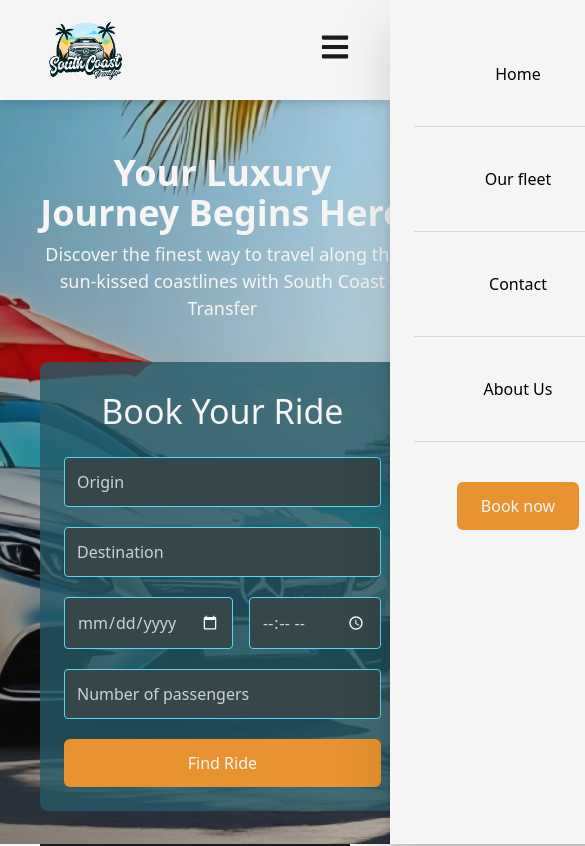
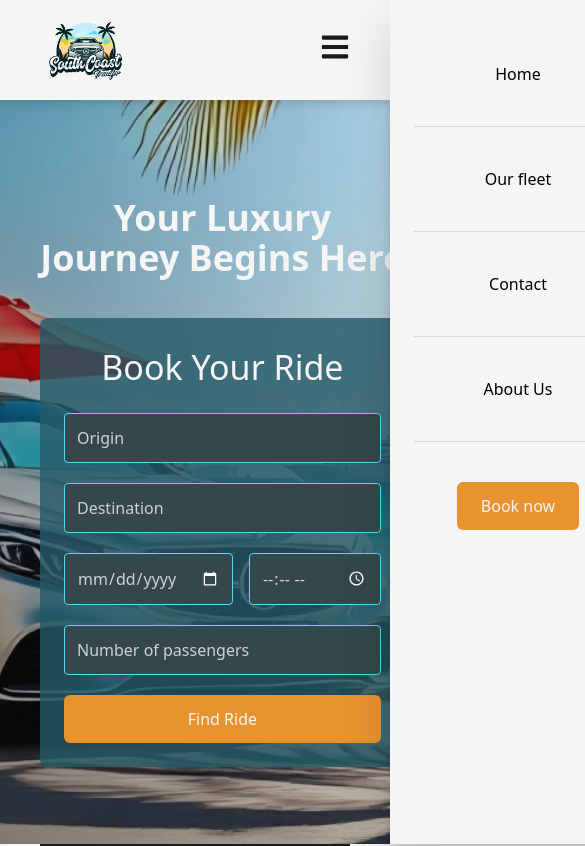
Before and after one commit to SenanAbb/south-coast-transfer, a Next.js app: page / in a window 390 px wide. Shown: the top 846 px of the page, 585 px wide, since content can reach past the window. Built offline with nearby package versions, Linux system fonts and the light colour scheme.

Commit message:
ajustando para mobile

```diff
--- a/src/app/page.tsx
+++ b/src/app/page.tsx
@@ -6,9 +6,9 @@ export default function Home() {
       {/* // HERO SECTION */}
       <section className="absolute top-0 left-0 w-full h-full m-0 p-0 bg-hero bg-no-repeat bg-cover bg-center z-0 grid items-center pt-[120px]">
         <div className="flex flex-col lg:flex-row mx-10 justify-around lg:items-center">
-          <div className="flex flex-col gap-2 mb-10 lg:w-[50%] text-center lg:text-left">
+          <div className="flex flex-col gap-5 mb-10 lg:w-[50%] text-center lg:text-left">
             <h1 className="text-white text-4xl md:text-6xl">Your Luxury Journey Begins Here</h1>
-            <p className="text-white">
+            <p className="text-white hidden sm:block">
               Discover the finest way to travel along the sun-kissed coastlines
               with South Coast Transfer
             </p>
--- a/src/components/Navbar.tsx
+++ b/src/components/Navbar.tsx
@@ -35,7 +35,7 @@ function Navbar() {
   };
 
   return (
-    <nav className="h-[100px] bg-white fixed top-0 left-0 w-full z-50 drop-shadow-lg flex justify-center">
+    <nav className="h-[100px] bg-white absolute top-0 left-0 w-full z-50 drop-shadow-lg flex justify-center">
       <div className="w-[1200px] mx-10 flex items-center justify-between">
         <Image
           src="/images/logo.webp"
```
